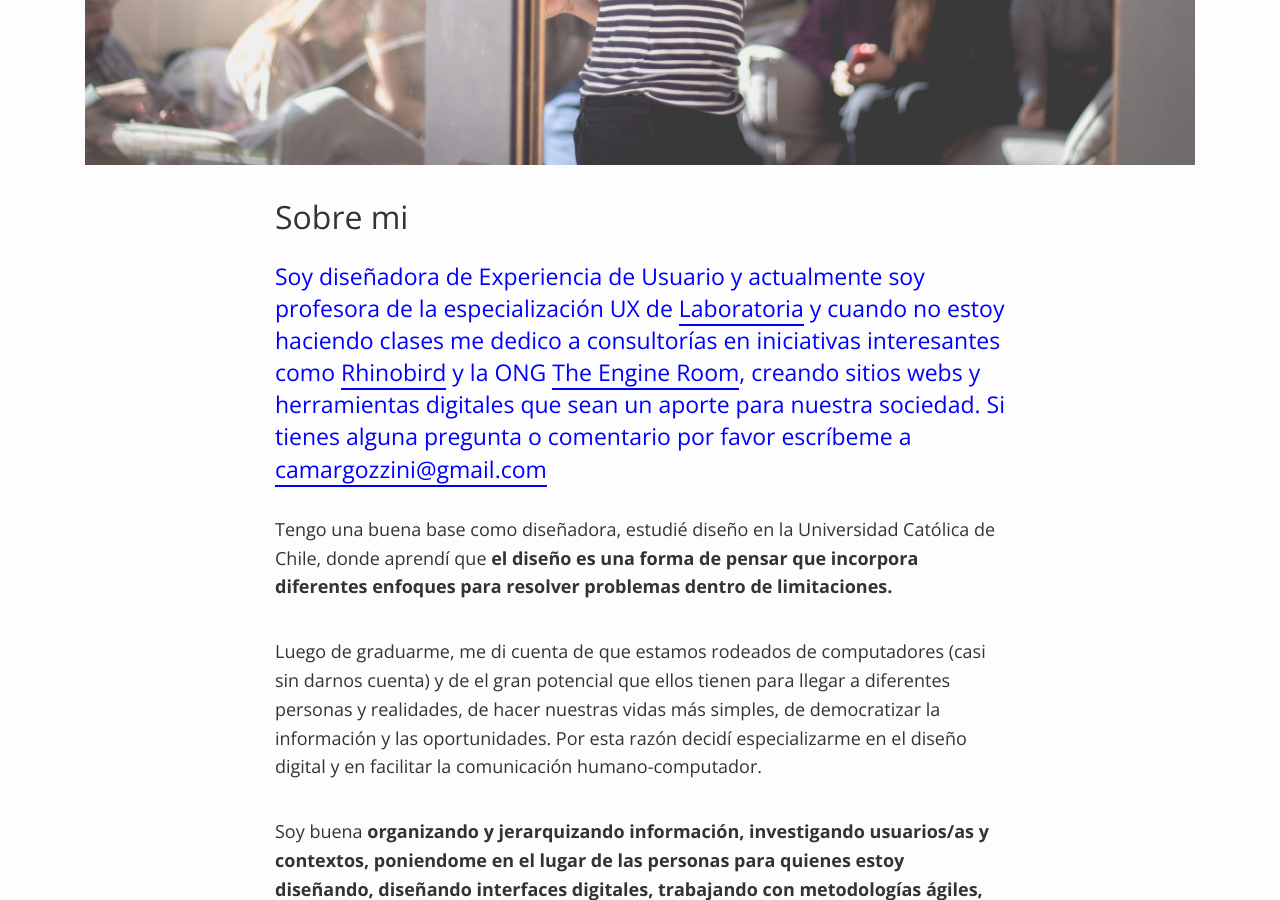
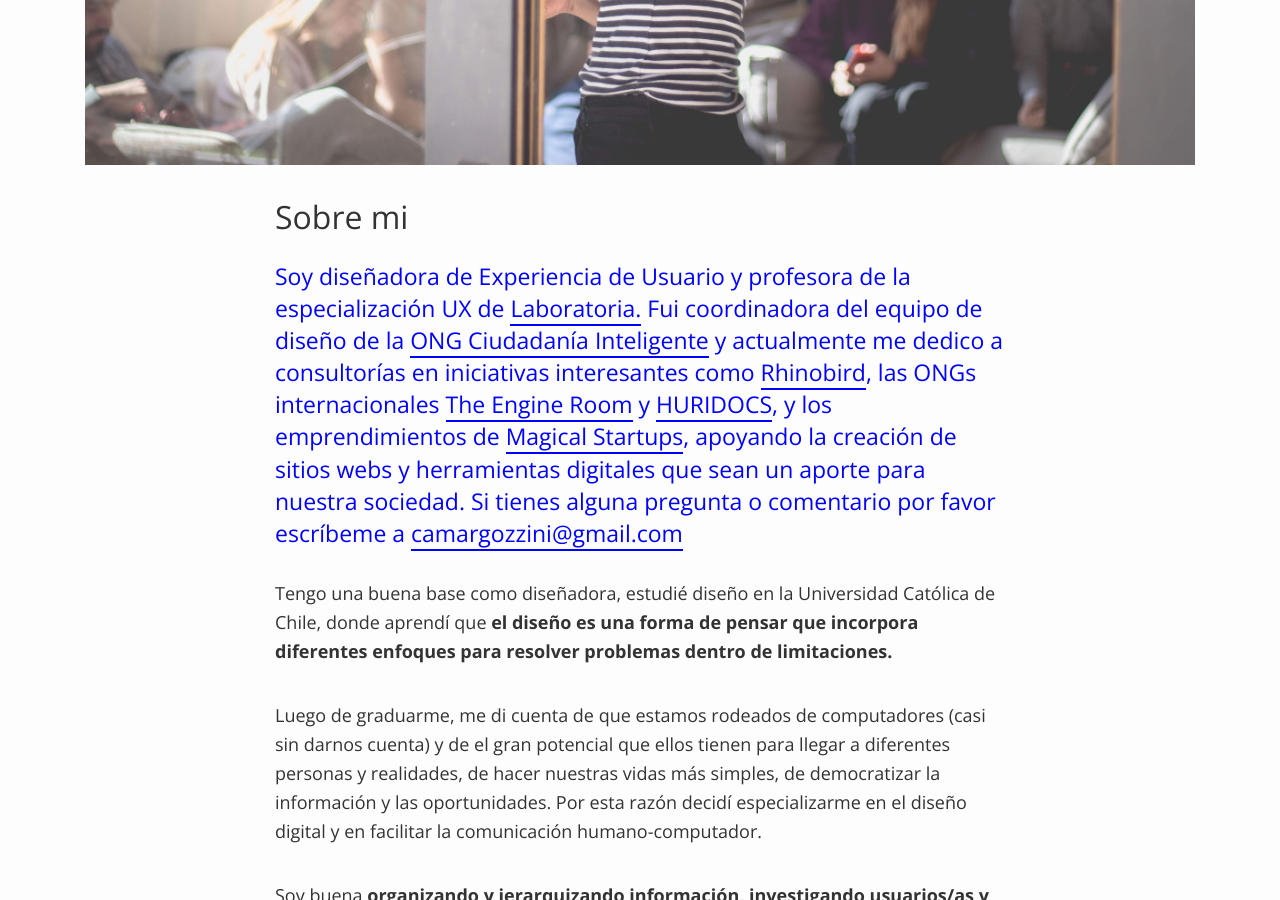
Before and after one commit to camargozzini/portafolio-camargozzini, a Jekyll site: the page built from about-es.html, in a window 1280 px wide and 900 px high, scrolled down 636 px. Built offline with Jekyll 4.4.1, drawn with Linux system fonts in a browser that asks for light colours; nearby versions of some CDN libraries.

Commit message:
Actualizacion about

```diff
--- a/_layouts/post.html
+++ b/_layouts/post.html
@@ -10,7 +10,6 @@ layout: default
 
             <div class="col-md-8">
                 <h1 class="no-transp font-alt mb-20 mb-xs-0">{{ page.title }}</h1>
-                <p>
                 <p class="details">
                   {% if page.external == null %}
                   {% else %}
--- a/about-es.html
+++ b/about-es.html
@@ -11,7 +11,7 @@ ref: about
 
                         <div class="col-md-8 offset-md-2">
                             <h1 class="mb-20 mb-xs-0">Sobre mi</h1>
-                            <h3>Soy diseñadora de Experiencia de Usuario y actualmente soy profesora de la especialización UX de <a href="https://www.laboratoria.la/" target="_blank">Laboratoria</a> y cuando no estoy haciendo clases me dedico a consultorías en iniciativas interesantes como <a href="https://rhinobird.tv/" target="_blank">Rhinobird</a> y la ONG <a href="https://www.theengineroom.org/" target="_blank">The Engine Room</a>, creando sitios webs y herramientas digitales que sean un aporte para nuestra sociedad. Si tienes alguna pregunta o comentario por favor escríbeme a <a href="mailto:camargozzini@gmail.com?Subject=Hi!" target="_top" data-animate-hover="pulse" class="email">camargozzini@gmail.com</a></h3>
+                            <h3>Soy diseñadora de Experiencia de Usuario y profesora de la especialización UX de <a href="https://www.laboratoria.la/" target="_blank">Laboratoria.</a> Fui coordinadora del equipo de diseño de la <a href="https://ciudadaniai.org/" target="_blank">ONG Ciudadanía Inteligente</a> y actualmente me dedico a consultorías en iniciativas interesantes como <a href="https://rhinobird.tv/" target="_blank">Rhinobird</a>, las ONGs internacionales <a href="https://www.theengineroom.org/" target="_blank">The Engine Room</a> y <a href="https://www.huridocs.org/" target="_blank">HURIDOCS</a>, y los emprendimientos de <a href="http://magicalstartups.cl/" target="_blank">Magical Startups</a>, apoyando la creación de sitios webs y herramientas digitales que sean un aporte para nuestra sociedad. Si tienes alguna pregunta o comentario por favor escríbeme a <a href="mailto:camargozzini@gmail.com?Subject=Hi!" target="_top" data-animate-hover="pulse" class="email">camargozzini@gmail.com</a></h3>
                             <p>Tengo una buena base como diseñadora, estudié diseño en la Universidad Católica de Chile, donde aprendí que <strong>el diseño es una forma de pensar que incorpora diferentes enfoques para resolver problemas dentro de limitaciones.</strong></p>
                             <p>Luego de graduarme, me di cuenta de que estamos rodeados de computadores (casi sin darnos cuenta) y de el gran potencial que ellos tienen para llegar a diferentes personas y realidades, de hacer nuestras vidas más simples, de democratizar la información y las oportunidades. Por esta razón decidí especializarme en el diseño digital y en facilitar la comunicación humano-computador.</p>
                             <p>Soy buena <strong>organizando y jerarquizando información, investigando usuarios/as y contextos, poniendome en el lugar de las personas para quienes estoy diseñando, diseñando interfaces digitales, trabajando con metodologías ágiles, programando en HTML y SASS, aprendiendo nuevos lenguajes de programación, traspasando conocimientos y trabajando con personas.</strong></p>
```
